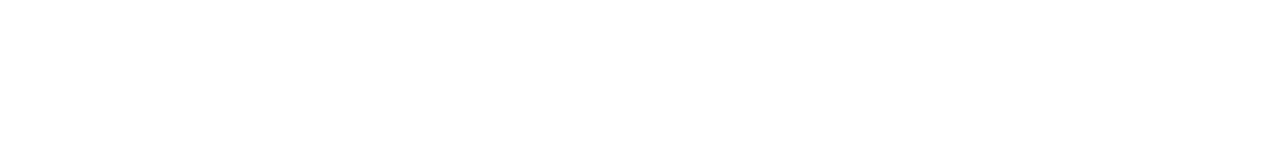
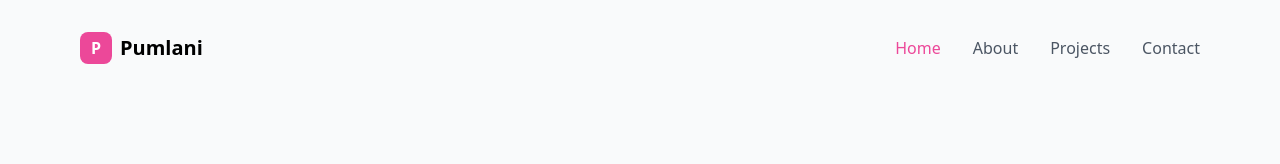
Before and after one commit to Pumlanikewana/Simple-Personal-Portfolio, a plain HTML site: page Contact.html in a window 1280 px wide. Drawn offline with nearby package versions, Linux system fonts and the light colour scheme.

Commit message:
Homepage

```diff
--- a/About.html
+++ b/About.html
@@ -0,0 +1,32 @@
+<!DOCTYPE html>
+<html lang="en">
+<head>
+    <meta charset="UTF-8">
+    <meta name="viewport" content="width=device-width, initial-scale=1.0">
+    <title>Personal Portfolio</title>
+    <script src="https://cdn.tailwindcss.com"></script>
+    <link rel="stylesheet" href="https://cdnjs.cloudflare.com/ajax/libs/font-awesome/6.5.0/css/all.min.css">
+
+</head>
+<body class="bg-gray-50">
+    <div class="max-w-6xl mx-auto px-4 py-8">
+        <!-- Navigation Bar -->
+        <nav class="flex justify-between items-center mb-16">
+            <div class="flex items-center space-x-2">
+                <div class="bg-pink-500 w-8 h-8 rounded-lg flex items-center justify-center">
+                    <span class="text-white font-bold">P</span>
+                </div>
+                <span class="font-bold text-xl">Pumlani</span>
+            </div>
+
+            <div class="hidden md:flex space-x-8">
+                <a href="#" class="text-pink-500">Home</a>
+                <a href="About.html" class="text-gray-600 hover:text-pink-500">About</a>
+                <a href="Projects.html" class="text-gray-600 hover:text-pink-500">Projects</a>
+                <a href="Contact.html" class="text-gray-600 hover:text-pink-500">Contact</a>
+            </div>
+
+
+        </nav>
+    </body>
+</html>
--- a/Contact.html
+++ b/Contact.html
@@ -0,0 +1,32 @@
+<!DOCTYPE html>
+<html lang="en">
+<head>
+    <meta charset="UTF-8">
+    <meta name="viewport" content="width=device-width, initial-scale=1.0">
+    <title>Personal Portfolio</title>
+    <script src="https://cdn.tailwindcss.com"></script>
+    <link rel="stylesheet" href="https://cdnjs.cloudflare.com/ajax/libs/font-awesome/6.5.0/css/all.min.css">
+
+</head>
+<body class="bg-gray-50">
+    <div class="max-w-6xl mx-auto px-4 py-8">
+        <!-- Navigation Bar -->
+        <nav class="flex justify-between items-center mb-16">
+            <div class="flex items-center space-x-2">
+                <div class="bg-pink-500 w-8 h-8 rounded-lg flex items-center justify-center">
+                    <span class="text-white font-bold">P</span>
+                </div>
+                <span class="font-bold text-xl">Pumlani</span>
+            </div>
+
+            <div class="hidden md:flex space-x-8">
+                <a href="#" class="text-pink-500">Home</a>
+                <a href="About.html" class="text-gray-600 hover:text-pink-500">About</a>
+                <a href="Projects.html" class="text-gray-600 hover:text-pink-500">Projects</a>
+                <a href="Contact.html" class="text-gray-600 hover:text-pink-500">Contact</a>
+            </div>
+
+
+        </nav>
+    </body>
+    </html>
```
Also changed, not shown: Home.html (+2 -2 lines), Projects.html (+32 -0 lines).
